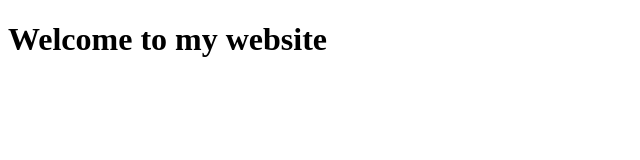
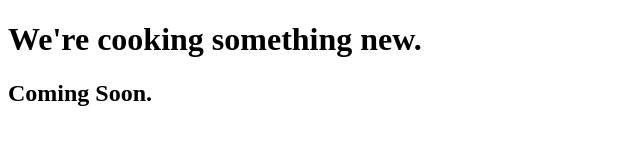
Before and after one commit to claeus/claeus.github.io, a plain HTML site: page index.html in a window 1280 px wide. Shown: the whole page, without its empty margins (0-640 px from the left). Drawn offline with Linux system fonts and the light colour scheme.

Commit message:
Update index.html

```diff
--- a/index.html
+++ b/index.html
@@ -3,10 +3,10 @@
 <head>
   <meta charset="UTF-8">
   <meta name="viewport" content="width=device-width, initial-scale=1.0">
-  <title>Document</title>
+  <title>ClaeusLabs | A modern research lab</title>
 </head>
 <body>
-  <h1>Welcome to my website</h1>
-
+  <h1>We're cooking something new.</h1>
+  <h2>Coming Soon.</h2>
 </body>
 </html>
```
